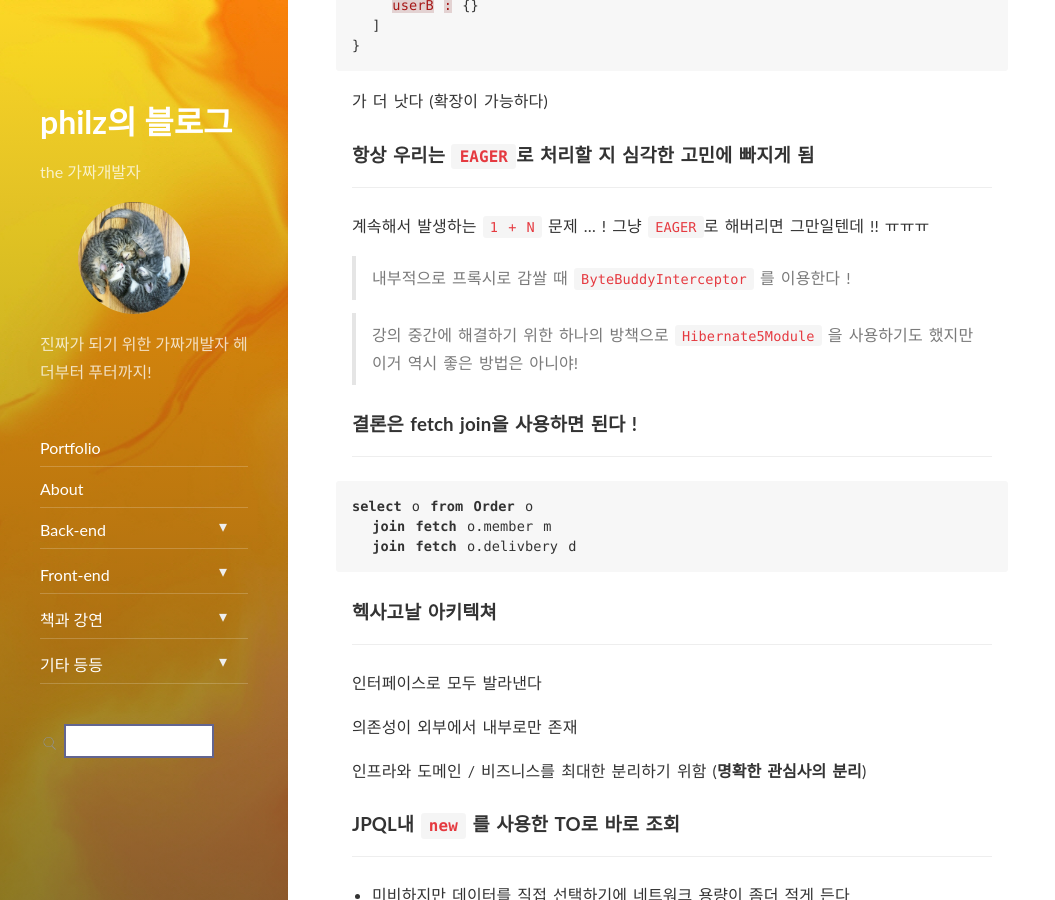
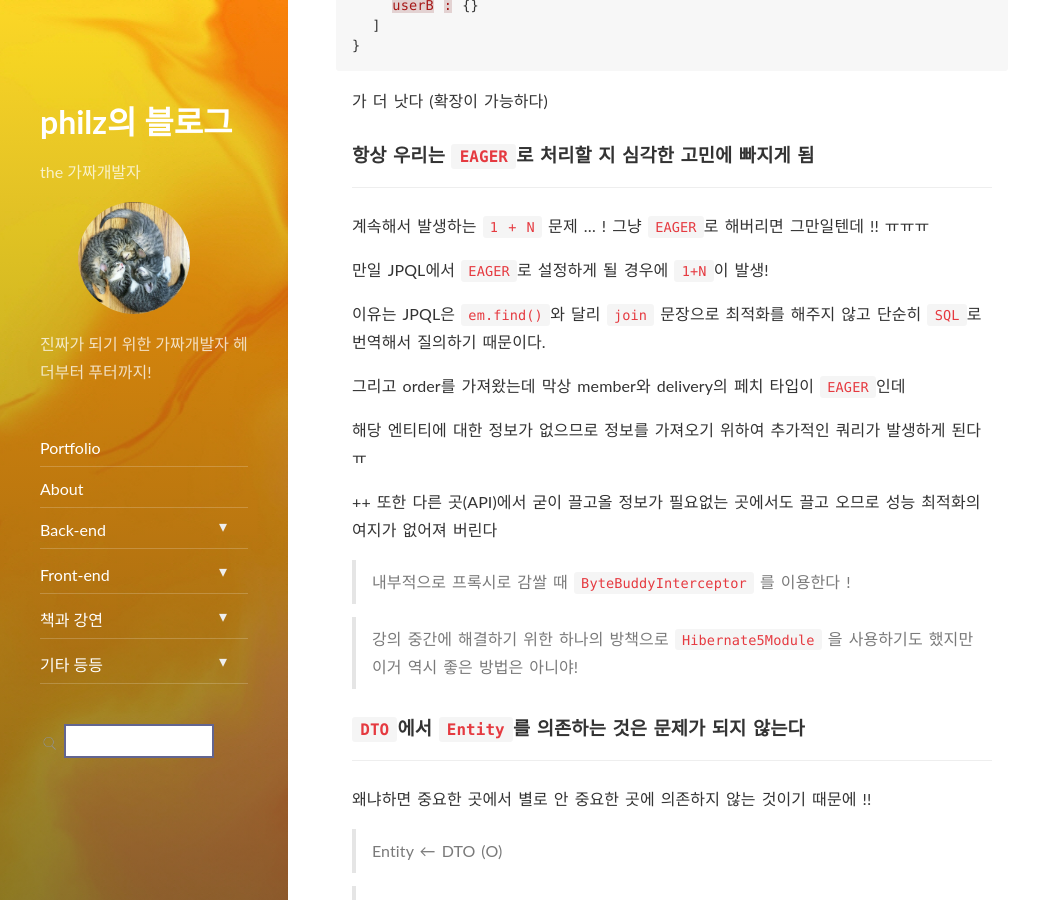
Before and after one commit to progress0407/progress0407.github.io, a Jekyll site: the page built from _posts/backend/jpa/2022-02-25-yhkim-jpa-app-part-two.md, in a window 1280 px wide and 900 px high, scrolled down 2109 px. Shown: the whole window, without its empty margins (0-1055 px from the left). Built offline with Jekyll 4.4.1, drawn with Linux system fonts in a browser that asks for light colours; nearby versions of some CDN libraries; some of the changed text lies outside the part shown.

Commit message:
영한님 강의 포스트

````diff
--- a/_posts/backend/jpa/2022-02-25-yhkim-jpa-app-part-two.md
+++ b/_posts/backend/jpa/2022-02-25-yhkim-jpa-app-part-two.md
@@ -94,9 +94,29 @@ id 정도는 반환해도 괜찮다
 
 계속해서 발생하는 `1 + N` 문제 ... ! 그냥 `EAGER`로 해버리면 그만일텐데 !! ㅠㅠㅠ
 
+만일 JPQL에서 `EAGER`로 설정하게 될 경우에 `1+N`이 발생!
+
+이유는 JPQL은 `em.find()`와 달리 `join` 문장으로 최적화를 해주지 않고 단순히 `SQL`로 번역해서 질의하기 때문이다.
+
+그리고 order를 가져왔는데 막상 member와 delivery의 페치 타입이 `EAGER`인데
+
+해당 엔티티에 대한 정보가 없으므로 정보를 가져오기 위하여 추가적인 쿼리가 발생하게 된다 ㅠ
+
+++ 또한 다른 곳(API)에서 굳이 끌고올 정보가 필요없는 곳에서도 끌고 오므로 성능 최적화의 여지가 없어져 버린다
+
 > 내부적으로 프록시로 감쌀 때 `ByteBuddyInterceptor` 를 이용한다 !
 
 > 강의 중간에 해결하기 위한 하나의 방책으로 `Hibernate5Module` 을 사용하기도 했지만 이거 역시 좋은 방법은 아니야!
+
+### `DTO`에서 `Entity`를 의존하는 것은 문제가 되지 않는다
+
+---
+
+왜냐하면 중요한 곳에서 별로 안 중요한 곳에 의존하지 않는 것이기 때문에 !!
+
+> Entity ← DTO (O)
+
+> Entity → DTO (X)
 
 ### 결론은 fetch join을 사용하면 된다 !
 
@@ -122,24 +142,55 @@ select o from Order o
 
 ---
 
-- 미비하지만 데이터를 직접 선택하기에 네트워크 용량이 좀더 적게 든다
-
-  - 컬럼 숫자를 최적화할 수 있오~!!
-
-- 이걸 위한 하나의 클래스를 만들어야 한다
-
-- 코드가 지저분 하다..
-
-- ~~물리적으로는 계층이 깨지지 않았지만 논리적으로는 깨졌어~~
-  - ~~쿼리 문자열 내용이 `repository`의 내용을 참조함~~
-  - > 재확인 필요
-
 ```sql
 select new jpabook.jpashop.repository.order.simplequery.OrderSimpleQueryDto(o.id, m.name, o.orderDate, o.status, d.address)
   from Order o
     join o.member m
     join o.delivery d
 ```
+
+- 미비하지만 데이터를 직접 선택하기에 네트워크 용량이 좀더 적게 든다
+
+  - 컬럼 숫자를 최적화할 수 있다
+
+- 이걸 위한 하나의 클래스를 만들어야 한다
+
+  - 재사용성도 떨어진다
+
+- 코드가 지저분 하다..
+
+- 물리적으로는 계층이 깨지지 않았지만 논리적으로는 의존관계가 깨졌다
+  - 화면 API 스펙 요청이 바뀌면 repository 계층도 바뀌어야만 한다
+
+> 별도로 Repository를 둔다
+
+화면에 의존적인 복잡한 쿼리는 별도의 하위 패키지를 두어 이곳에 몰아 둔다
+
+### vs fetch join 으로 모두 가져오기
+
+---
+
+- 컬럼 숫자가 많아지면 생각을 해보아야 한다 (10 ~ 30개)
+
+- 코드가 깔끔하다
+
+- 구조가 견고하다
+
+### 쿼리 방식 선택 권장 순서
+
+---
+
+1. 우선 엔티티를 DTO로 변환하는 방법을 선택한다. (**필수**)
+
+2. 필요하면 페치 조인으로 성능을 최적화 한다.
+
+- 대부분의 성능 이슈가 해결된다.
+
+3. 그래도 안되면 DTO로 직접 조회하는 방법을 사용한다.
+
+- 2번과 3번은 `트레이드 오프` 영역이다
+
+4. 최후의 방법은 JPA가 제공하는 네이티브 SQL이나 스프링 `JDBC Template`을 사용해서 SQL을 직접 사용한다.
 
 ### 암달의 법칙
 
````
